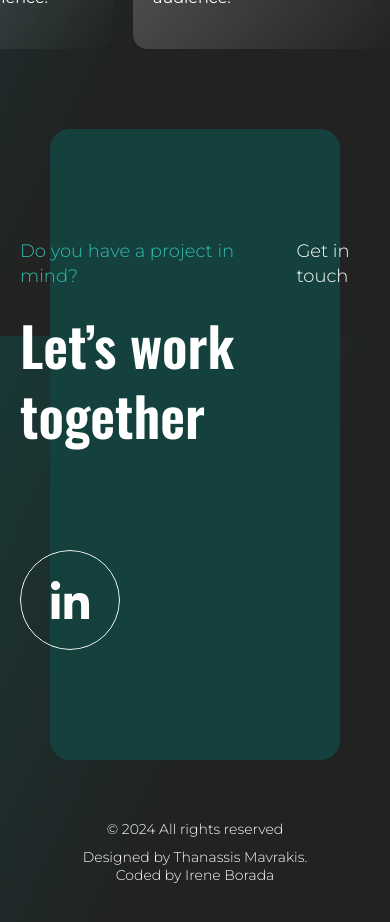
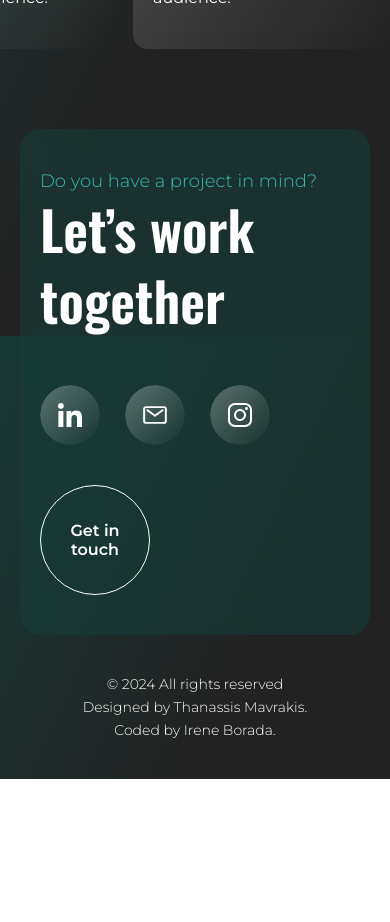
Before and after one commit to ir3n/thanassis_mavrakis, a Next.js app: page / in a window 390 px wide. Shown: the part 3040-3962 px from the top of the page. After the commit the page ends 3819 px from the top, so only its background shows below. Built offline with nearby package versions, Linux system fonts and the light colour scheme.

Commit message:
Responsive footer

```diff
--- a/app/page.tsx
+++ b/app/page.tsx
@@ -41,7 +41,7 @@ export default function Home() {
       >
         <Projects />
       </section>
-      <section className="pt-[40px] xl:pt-[100px] pb-[80px] lg:pb-[150px] xl:pb-[250px]">
+      <section>
         <Services />
       </section>
     </>
--- /dev/null
+++ b/components/Contact/SocialLink.tsx
@@ -0,0 +1,39 @@
+"use client";
+
+import { useState } from "react";
+import Link from "next/link";
+import Image from "next/image";
+
+interface Social {
+  name: string;
+  image: string;
+  link: string;
+}
+
+const SocialLink = ({ name, image, link }: Social) => {
+  const [hover, setHover] = useState(false);
+
+  return (
+    <div
+      className="relative w-[60px] lg:w-[100px] h-[60px] lg:h-[100px] rounded-full overflow-hidden"
+      onMouseEnter={() => setHover(true)}
+      onMouseLeave={() => setHover(false)}
+    >
+      <div
+        className={`absolute w-full h-full left-0 top-0 bg-gradient-to-br from-white from-[-70%] backdrop-blur transition-all duration-500 rounded-full opacity-50 ${
+          hover ? "rotate-90" : "transform-none"
+        }`}
+      ></div>
+      <Link
+        href={link || "#"}
+        target="_blank"
+        className="w-full h-full relative z-1 flex items-center justify-center rounded-full p-[18px]"
+      >
+        <span className="hidden">{name}</span>
+        <Image src={image} width={38} height={38} alt={name} />
+      </Link>
+    </div>
+  );
+};
+
+export default SocialLink;
--- a/components/Contact/index.tsx
+++ b/components/Contact/index.tsx
@@ -1,29 +1,63 @@
 import Link from "next/link";
-import SocialLink from "../SocialLink";
+import SocialLink from "./SocialLink";
+import CircleButton from "../CircleButton";
+
+const data = {
+  subtitle: "Do you have a project in mind?",
+  title: "Let’s work together",
+  button: {
+    title: "Get in touch",
+    link: "mailto:thanassis.mavrakis@gmail.com",
+  },
+  social: [
+    {
+      name: "LinkedIn",
+      image: "/images/social/linkedin.svg",
+      link: "",
+    },
+    {
+      name: "Email",
+      image: "/images/social/email.svg",
+      link: "",
+    },
+    {
+      name: "Instagram",
+      image: "/images/social/instagram.svg",
+      link: "",
+    },
+  ],
+};
 
 const Contact = () => {
+  const { subtitle, title, button, social } = data;
+
   return (
     <div className="relative">
-      <div className="absolute top-0 left-[50px] right-[50px] bottom-0 bg-secondary rounded-[20px]"></div>
-      <div className="container py-[110px] relative z-1">
-        <div className="flex justify-between">
+      <div className="absolute top-0 left-[20px] lg:left-[50px] right-[20px] lg:right-[50px] bottom-0 bg-secondary rounded-[20px] backdrop-blur opacity-50"></div>
+      <div className="container py-[40px] lg:py-[110px] relative z-1">
+        <div className="flex justify-between gap-20 px-[20px] md:px-[0] relative pb-[150px] md:pb-0">
           <div>
-            <div className="text-lg text-accent mb-[20px]">
-              Do you have a project in mind?
-            </div>
-            <h2 className="title mb-[100px]">Let’s work together</h2>
+            <div className="text-lg text-accent lg:mb-[20px]">{subtitle}</div>
+            <h2 className="title mb-[50px] lg:mb-[100px]">{title}</h2>
             <div className="flex items-center">
-              <ul>
-                <li>
-                  <SocialLink />
-                </li>
+              <ul className="flex">
+                {social?.map((item) => (
+                  <li
+                    key={`social-${item?.name}`}
+                    className="mr-[25px] lg:mr-[45px]"
+                  >
+                    <SocialLink
+                      name={item?.name}
+                      image={item?.image}
+                      link={item?.link}
+                    />
+                  </li>
+                ))}
               </ul>
             </div>
           </div>
-          <div>
-            <Link href="/projects" className="text-lg ghost-cta-circle">
-              Get in touch
-            </Link>
+          <div className="absolute md:relative bottom-0 md:bottom-auto">
+            <CircleButton text={button?.title} url={button?.link} />
           </div>
         </div>
       </div>
--- a/components/Copyrights/index.tsx
+++ b/components/Copyrights/index.tsx
@@ -2,17 +2,20 @@ import Link from "next/link";
 
 const Copyrights = () => {
   return (
-    <div className="p-[60px] text-center text-sm font-light">
-      <p className="mb-[10px]">{`© ${new Date().getFullYear()} All rights reserved`}</p>
-      <p className="">
-        Designed by Thanassis Mavrakis. Coded by{" "}
+    <div className="px-[20px] py-[40px] lg:py-[60px] text-center text-sm font-light">
+      <p className="mb-[5px]">{`© ${new Date().getFullYear()} All rights reserved`}</p>
+      <p>
+        <span>Designed by Thanassis Mavrakis.</span>{" "}
+        <span className="block md:inline-block mt-[5px]">
+          Coded by{" "}
           <Link
             href="https://www.ireneborada.com"
             target="_blank"
             className="hover:text-accent transition duration-500"
           >
-          Irene Borada
+            Irene Borada.
           </Link>
+        </span>
       </p>
     </div>
   );
--- a/components/Services/ServiceItem.tsx
+++ b/components/Services/ServiceItem.tsx
@@ -5,8 +5,8 @@ interface ServiceItem {
 
 const ServiceItem = ({ title, text }: ServiceItem) => {
   return (
-    <div className="relative rounded-[14px] lg:rounded-[20px] overflow-hidden p-[20px] md:p-[40px] lg:p-[60px] shadow-lg h-full flex flex-col">
-      <div className="absolute top-0 left-0 w-full h-full bg-gradient-to-br from-white from-[-200%] backdrop-blur"></div>
+    <div className="relative rounded-[14px] lg:rounded-[20px] overflow-hidden p-[20px] md:p-[40px] lg:p-[60px] h-full flex flex-col">
+      <div className="absolute top-0 left-0 w-full h-full bg-gradient-to-br from-white from-[-100%] backdrop-blur opacity-50"></div>
       <h3 className="title-sm mb-[40px] lg:mb-[45px] relative z-1">{title}</h3>
       <p className="text relative z-1 mt-auto">{text}</p>
     </div>
--- a/components/Services/index.tsx
+++ b/components/Services/index.tsx
@@ -57,7 +57,7 @@ const Services = () => {
   });
 
   return (
-    <>
+    <div className="pt-[40px] xl:pt-[100px] pb-[80px] lg:pb-[150px] xl:pb-[250px]">
       <h2 className="container title mb-[40px] lg:mb-[100px]">{title}</h2>
       <div
         className="keen-slider items-stretch"
@@ -73,7 +73,7 @@ const Services = () => {
           </div>
         ))}
       </div>
-    </>
+    </div>
   );
 };
 
--- a/components/SocialLink/index.tsx
+++ /dev/null
@@ -1,38 +0,0 @@
-"use client";
-
-import { useState } from "react";
-import Link from "next/link";
-import Image from "next/image";
-
-const SocialLink = () => {
-  const [hover, setHover] = useState(false);
-
-  return (
-    <div
-      className="relative w-[100px] h-[100px] rounded-full overflow-hidden"
-      onMouseEnter={() => setHover(true)}
-      onMouseLeave={() => setHover(false)}
-    >
-      <div
-        className={`absolute w-full h-full left-0 top-0 bg-gradient-to-br from-white from-[-70%] backdrop-blur transition-all duration-500 rounded-full ${
-          hover ? "transform-none" : "[transform:rotateY(90deg)]"
-        }`}
-      ></div>
-      <Link
-        href="/"
-        target="_blank"
-        className="w-full h-full relative z-1 flex items-center justify-center border border-solid border-white rounded-full"
-      >
-        <span className="hidden">LinkedIn</span>
-        <Image
-          src={"/images/social/linkedin.svg"}
-          width={38}
-          height={38}
-          alt={"linkedin"}
-        />
-      </Link>
-    </div>
-  );
-};
-
-export default SocialLink;
```
Lines whose indentation alone changed are shown as unchanged.
